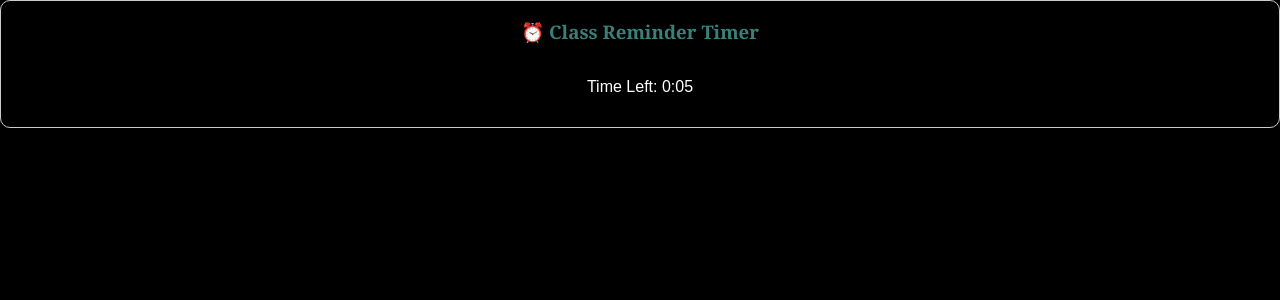
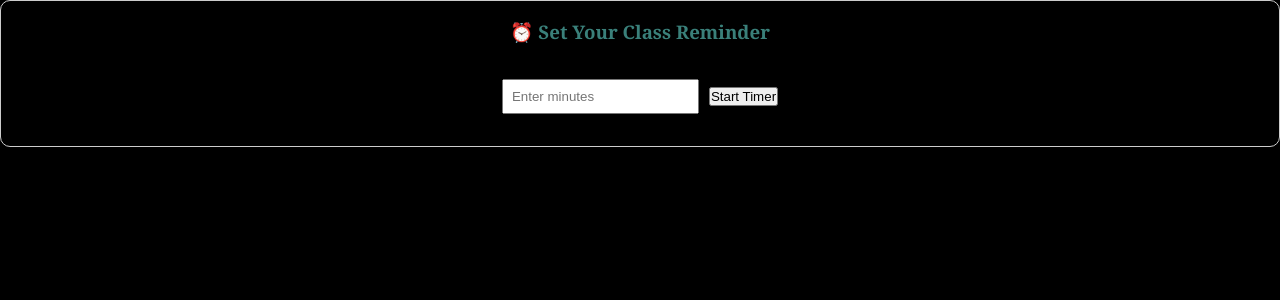
Before and after one commit to Valartamizh/classmateai, a Next.js app: page /ReminderTimer in a window 1280 px wide. Shown: the top 300 px of the page. Built offline with nearby package versions, Linux system fonts and the light colour scheme.

Commit message:
Basic App

```diff
--- a/src/pages/ReminderTimer.js
+++ b/src/pages/ReminderTimer.js
@@ -1,14 +1,27 @@
 import { useState, useEffect } from 'react';
 
 export default function ReminderTimer() {
-  const [secondsLeft, setSecondsLeft] = useState(10);
+  const [inputMinutes, setInputMinutes] = useState("");
+  const [secondsLeft, setSecondsLeft] = useState(null);
   const [reminder, setReminder] = useState("");
   const [hasAlerted, setHasAlerted] = useState(false);
 
+  const handleStart = () => {
+    const timeInSeconds = parseInt(inputMinutes) * 60;
+    if (!isNaN(timeInSeconds) && timeInSeconds > 0) {
+      setSecondsLeft(timeInSeconds);
+      setHasAlerted(false);
+      setReminder("");
+    } else {
+      alert("Please enter a valid number of minutes.");
+    }
+  };
+
   useEffect(() => {
-    if (secondsLeft <= 0) return;
+    if (secondsLeft === null || secondsLeft <= 0) return;
+
     const timer = setInterval(() => {
-      setSecondsLeft((prev) => (prev > 0 ? prev - 1 : 0));
+      setSecondsLeft((prev) => prev - 1);
     }, 1000);
 
     return () => clearInterval(timer);
@@ -37,8 +50,21 @@ export default function ReminderTimer() {
       color: "white",
       backgroundColor: "black",
     }}>
-      <h3>⏰ Class Reminder Timer</h3>
-      <p>Time Left: {formatTime(secondsLeft)}</p>
+      <h3>⏰ Set Your Class Reminder</h3>
+
+      <input
+        type="number"
+        placeholder="Enter minutes"
+        value={inputMinutes}
+        onChange={(e) => setInputMinutes(e.target.value)}
+        style={{ padding: "0.5rem", marginRight: "10px" }}
+      />
+      <button onClick={handleStart}>Start Timer</button>
+
+      {secondsLeft !== null && secondsLeft > 0 && (
+        <p style={{ marginTop: "1rem" }}>Time Left: <strong>{formatTime(secondsLeft)}</strong></p>
+      )}
+
       <p style={{ fontWeight: "bold", color: "green" }}>{reminder}</p>
     </div>
   );
```
